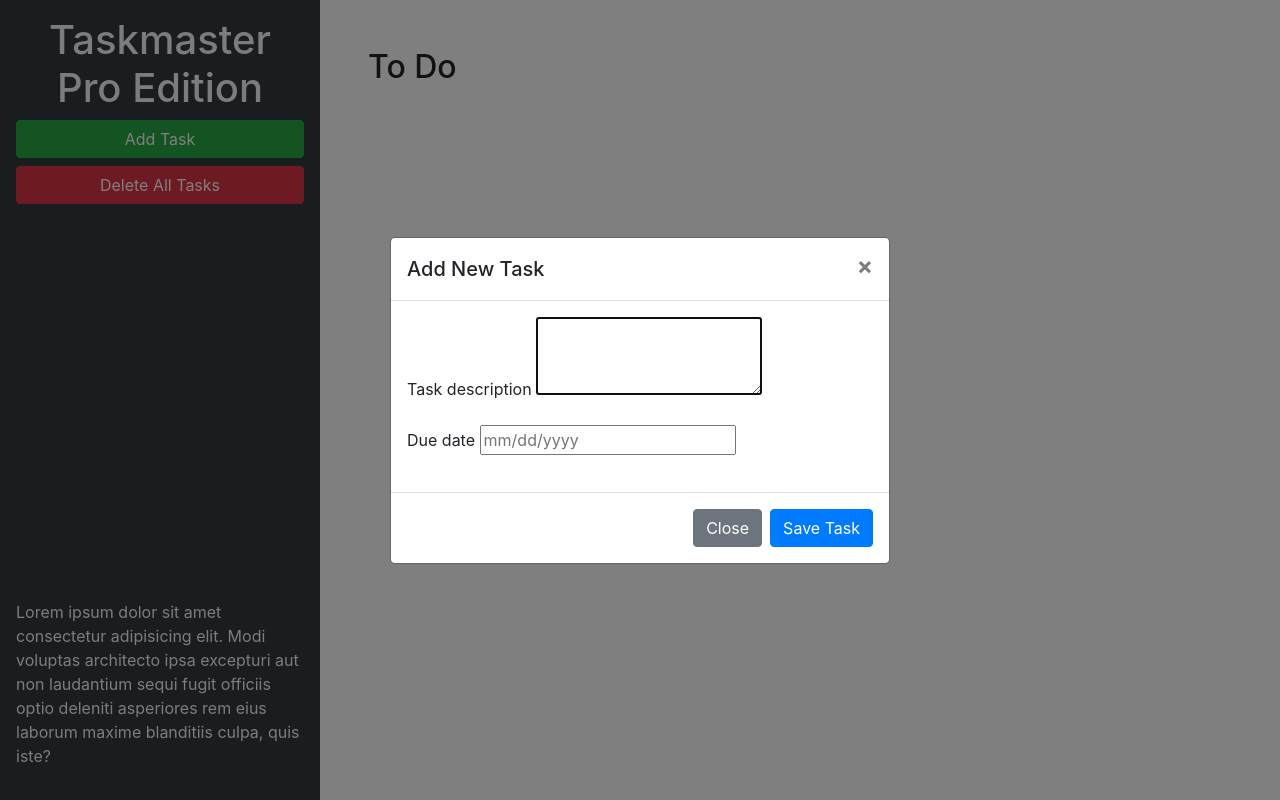
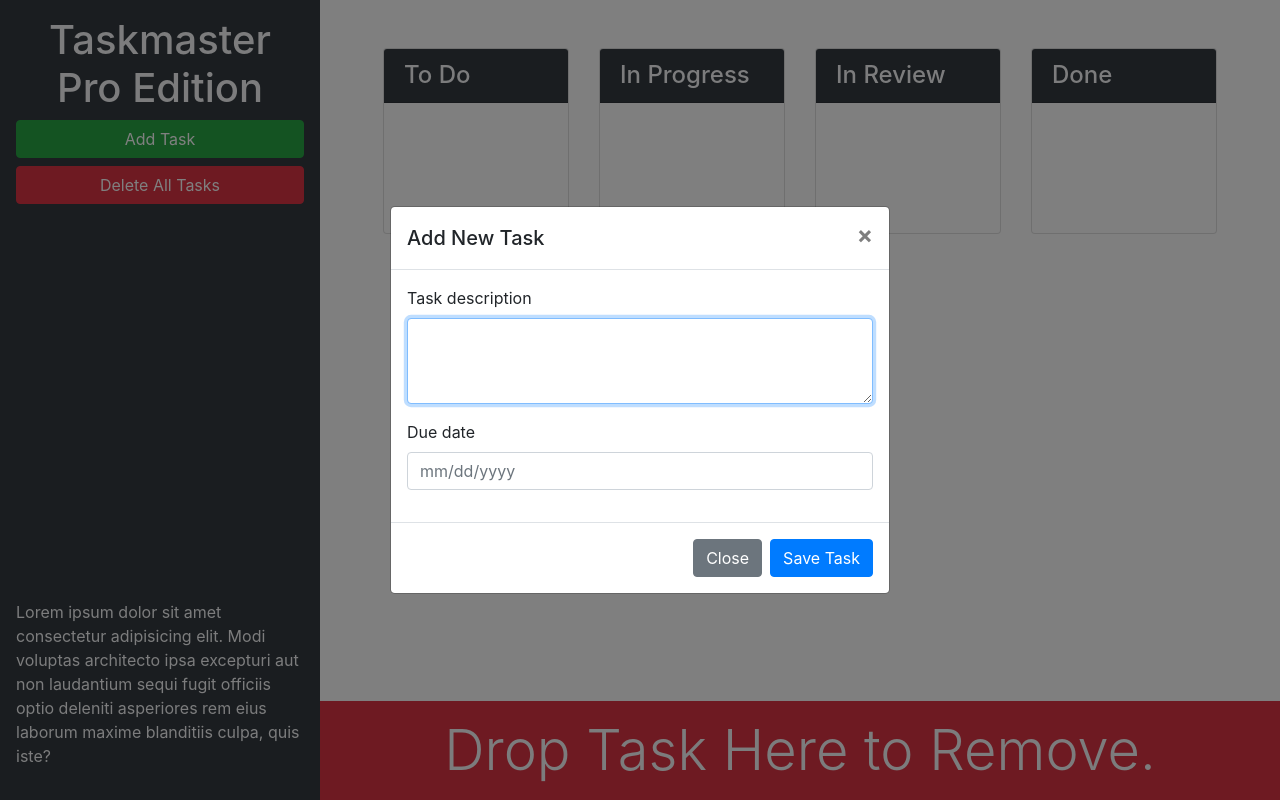
Before and after one commit to AlessandroB96/taskmaster-pro, a plain HTML site: page index.html in a window 1280 px wide. Both pictures are taken after a click on the button "Add Task". Drawn offline with nearby package versions, Linux system fonts and the light colour scheme.

Commit message:
added cards and fixed card layout using bootstrap

```diff
--- a/index.html
+++ b/index.html
@@ -13,21 +13,79 @@
 <body>
 
   <div class="row min-vh-100 no-gutters">
-    <header class="col-12 col-lg-3 bg-dark text-light d-flex flex-column p-4 p-lg-3">
+    <header class="col-12 col-lg-3 bg-dark text-light sticky-top d-flex flex-column p-4 p-lg-3">
       <h1 class="text-center">Taskmaster Pro Edition</h1>
       <button id="create-task" class="btn btn-block btn-success" data-toggle="modal" data-target="#task-form-modal">Add
         Task</button>
       <button id="remove-tasks" class="btn btn-block btn-danger">Delete All Tasks</button>
-      <p class="mt-auto">Lorem ipsum dolor sit amet consectetur adipisicing elit. Modi voluptas architecto ipsa
+      <p class="mt-auto d-none d-lg-block">Lorem ipsum dolor sit amet consectetur adipisicing elit. Modi voluptas architecto ipsa
         excepturi aut non
         laudantium sequi fugit officiis optio deleniti asperiores rem eius laborum maxime blanditiis culpa, quis iste?
       </p>
     </header>
-    <main class="col-12 col-lg-9">
-      <div class="m-5">
-        <h2>To Do</h2>
-        <ul id="list-toDo" class="list-group"> </ul>
+    <main class="col-12 col-lg-9 d-flex flex-column">
+      <div class="m-5 row justify-content-around">
+        <!-- todo start-->
+        <div class="col-12 col-md-6 col-xl-3 mb-3">
+          <div class="card">
+          <h4 class="card-header bg-dark text-light">To Do</h4>
+          <ul id="list-toDo" class="list-group list-group-flush">
+            <li class="list-group-item">
+              <span class="badge badge-primary badge pill"></span>
+              <p class="m-1"></p>
+            </li>
+          </ul>
+        </div>
       </div>
+        <!--todo end-->
+        <!--in progress start-->
+        <div class="col-12 col-md-6 col-xl-3 mb-3">
+        <div class="card">
+          <h4 class="card-header bg-dark text-light">In Progress</h4>
+          <ul id="list-inProgress" class="list-group list-group-flush">
+            <li class="list-group-item">
+              <span class="badge badge-primary badge-pill"></span>
+              <p class="m-1"></p>
+            </li>
+          </ul>
+        </div>
+        </div>
+        <!-- in progress end-->
+
+        <!-- in review start -->
+  <div class="col-12 col-md-6 col-xl-3 mb-3">
+    <div class="card">
+    <h4 class="card-header bg-dark text-light">In Review</h4>
+    <ul id="list-inReview" class="list-group list-group-flush">
+      <li class="list-group-item">
+        <span class="badge badge-primary badge-pill"></span>
+        <p class="m-1"></p>
+      </li>
+    </ul>
+  </div>
+  </div>
+  <!-- in review end -->
+
+  <!-- done start -->
+  <div class="col-12 col-md-6 col-xl-3 mb-3">
+    <div class="card">
+    <h4 class="card-header bg-dark text-light">Done</h4>
+    <ul id="list-done" class="list-group list-group-flush">
+      <li class="list-group-item">
+        <span class="badge badge-primary badge-pill"></span>
+        <p class="m-1"></p>
+      </li>
+    </ul>
+  </div>
+  </div>
+  <!-- done end -->
+      </div>
+
+      <!--DELETE TASK AT BOTTOM-->
+      <div id="trash" class="mt-auto">
+        <div class= "w-100 bg-danger p-3 text-center text-light display-4">
+          Drop Task Here to Remove.
+        </div>
     </main>
   </div>
 
@@ -46,11 +104,11 @@
           <form>
             <div class="form-group">
               <label for="modalTaskDescription">Task description</label>
-              <textarea id="modalTaskDescription" rows="3"></textarea>
+              <textarea id="modalTaskDescription" rows="3" class="form-control"></textarea>
             </div>
             <div class="form-group">
               <label for="modalDueDate">Due date</label>
-              <input type="text" id="modalDueDate" placeholder="mm/dd/yyyy" autocomplete="off" />
+              <input type="text" class="form-control" id="modalDueDate" placeholder="mm/dd/yyyy" autocomplete="off" />
             </div>
           </form>
         </div>
```
